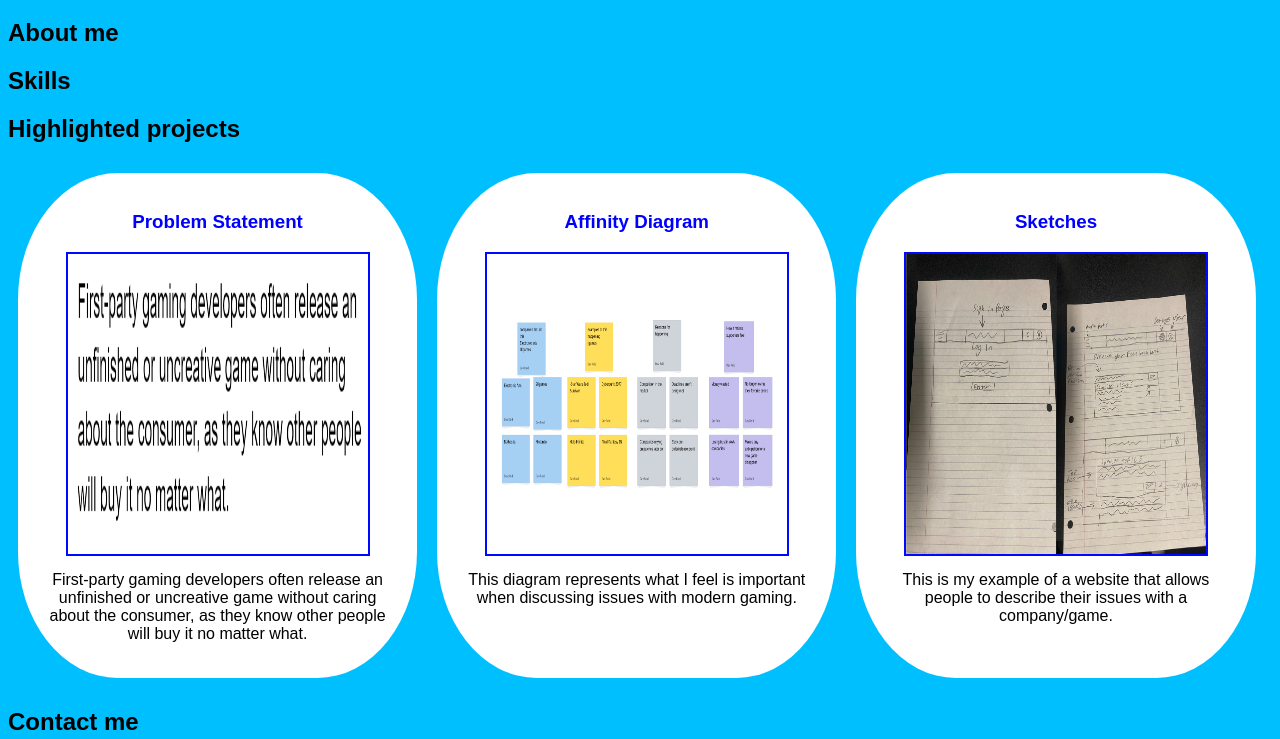
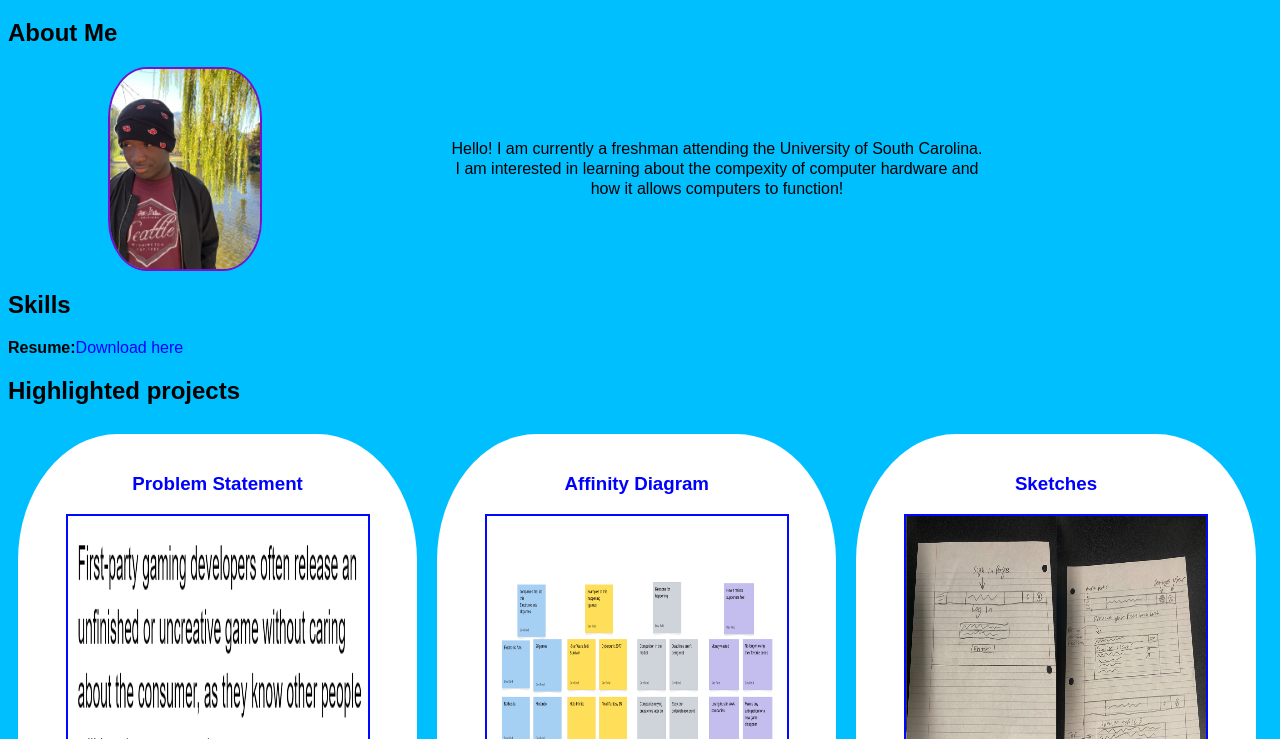
Before and after one commit to D-Reid097/D-Reid097.github.io, a plain HTML site: page index.html in a window 1280 px wide. Shown: the part 61-800 px from the top of the page. Drawn offline with Linux system fonts and the light colour scheme.

Commit message:
Portfolios 4 & 5 + Final Assignment adjustments

```diff
--- a/index.html
+++ b/index.html
@@ -7,11 +7,19 @@
 <body>
     <h1>Devin Reid</h1>
 
-    <h2>About me</h2>
-    <div class="about"></div>
+  <!-- About Me -->
+<h2> About Me </h2>
+<div class="about">
+<img src="images/me.jpg">
+<p>
+Hello! I am currently a freshman attending the University of South Carolina. I am interested in learning about the compexity of computer hardware and how it allows computers to function!
+</p>
+</div>
 
     <h2>Skills</h2>
-    <div class="skills"></div>
+    <div class="skills">
+        <p><b>Resume:</b><a href="files/Resume DR.pdf">Download here</a></p>
+    </div>
 
     <h2>Highlighted projects</h2>
     <div class="projects"></div>
@@ -54,11 +62,22 @@
     <p>This is my example of a website that allows people to describe their issues with a company/game. </p>
  </section>
 
-
+ <section class="project">
+    <a href="https://github.com/D-Reid097/CSCE145">
+    <h3>Algorithmic Design Code</h3>
+    </a>
+    <a href="https://github.com/D-Reid097/CSCE145/">
+    <img src="images/java eclipse.png">
+    </a>
+    <p>Code in javascript from CSCE145</p>
+</section>
 
         </div>
 
         <h2>Contact me</h2>
-    <div class="contact"></div>
+    <div class="contact">
+ Email : <img src="images/email.png"/>
+
+    </div>
     </body>
 </html>
--- a/styles.css
+++ b/styles.css
@@ -38,3 +38,25 @@ border-radius: 25%;
         text-align: center;
         margin: 15px;
         }
+
+.about{
+    display:flex;
+    flex-wrap:wrap;
+    margin-right: 100px;
+    margin-left: 100px;
+    justify-content: center;
+}
+
+.about img {
+    width: 150px;
+    height: 200px;
+    border-radius: 25%;
+    border: 2px solid rgb(126, 14, 201);
+}
+
+.about p {
+    width:50%;
+    text-align: center;
+    margin: auto;
+    line-height: 125%;
+}
```
Also changed, not shown: images/email.png (added), images/java eclipse.png (added), images/me.jpg (added), 1 other file.
